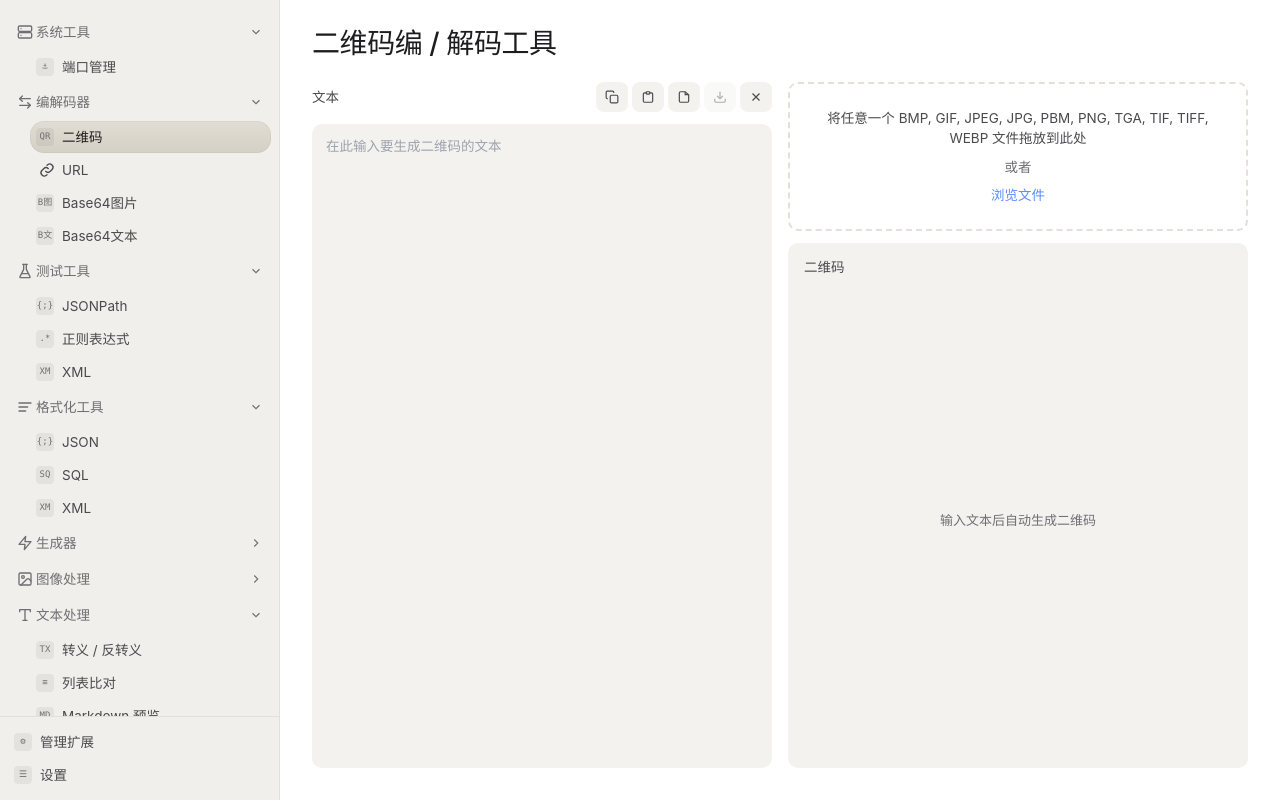
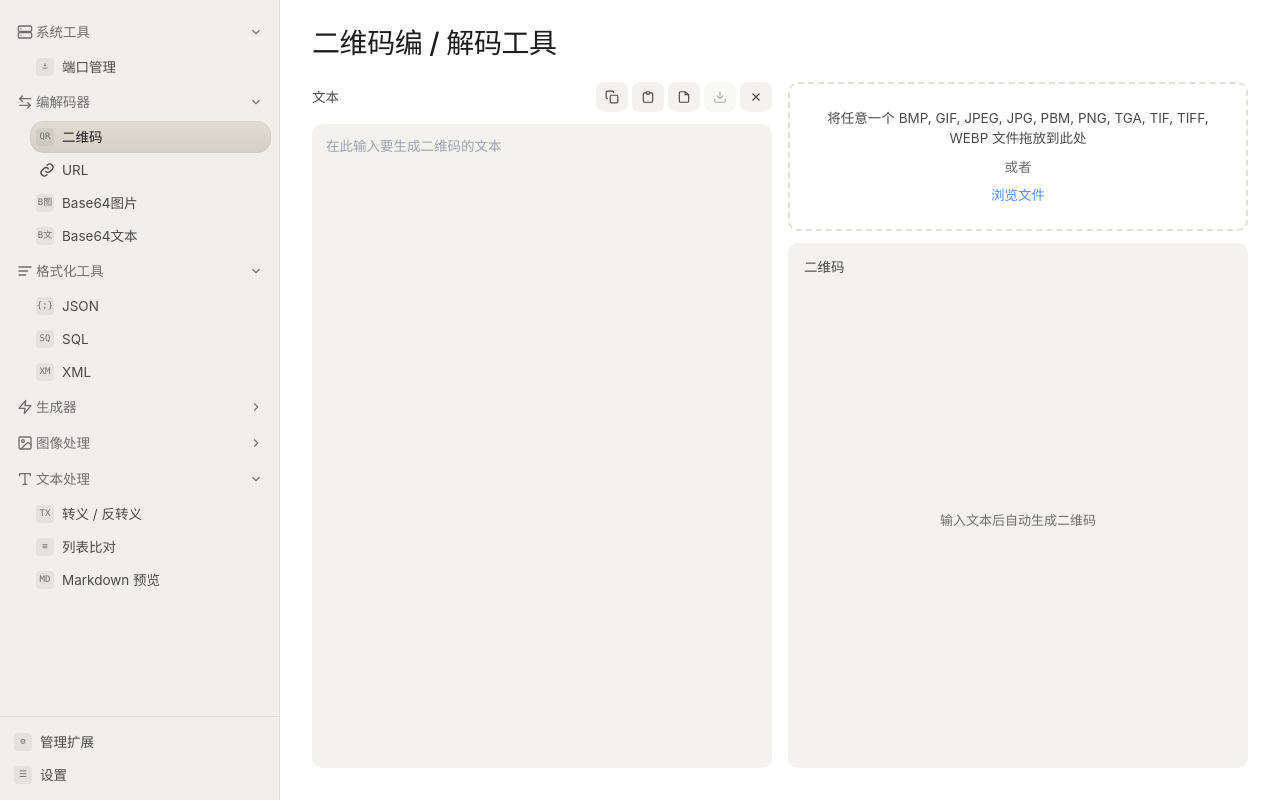
Before and after one commit to MeQln/Tauri-DevBox, a Vue app: page /tools/qrcode in a window 1280 px wide. Built offline with nearby package versions, Linux system fonts and the light colour scheme.

Commit message:
chore: 移除测试工具菜单组及 flask 图标

```diff
--- a/src/components/nav/icons.ts
+++ b/src/components/nav/icons.ts
@@ -5,10 +5,6 @@ export const ICONS: Record<string, string> = {
   link:
     '<path d="M10 14a5 5 0 007 0l3-3a5 5 0 00-7-7l-1 1"/>' +
     '<path d="M14 10a5 5 0 00-7 0l-3 3a5 5 0 007 7l1-1"/>',
-  flask:
-    '<path d="M10 2v7.5L4.5 20.5a1 1 0 0 0 .9 1.5h13.2a1 1 0 0 0 .9-1.5L14 9.5V2"/>' +
-    '<path d="M8.5 2h7"/>' +
-    '<path d="M7 16h10"/>',
   align:
     '<path d="M3 6h18"/>' +
     '<path d="M3 12h13"/>' +
--- a/src/stores/nav.ts
+++ b/src/stores/nav.ts
@@ -31,11 +31,6 @@ export const NAV_DATA: NavNode[] = [
     { type: 'item', id: 'url',          icon: 'link', label: 'URL' },
     { type: 'item', id: 'base64-image', glyph: 'B图', label: 'Base64图片' },
     { type: 'item', id: 'base64-text',  glyph: 'B文', label: 'Base64文本' },
-  ]},
-  { type: 'group', id: 'g-test',  icon: 'flask', label: '测试工具', expanded: true, children: [
-    { type: 'item', id: 'jsonpath', glyph: '{;}', label: 'JSONPath' },
-    { type: 'item', id: 'regex',    glyph: '.*',  label: '正则表达式', hasUpdate: true },
-    { type: 'item', id: 'xml-test', glyph: 'XM',  label: 'XML' },
   ]},
   { type: 'group', id: 'g-format', icon: 'align', label: '格式化工具', expanded: true, children: [
     { type: 'item', id: 'json',    glyph: '{;}', label: 'JSON' },
```
